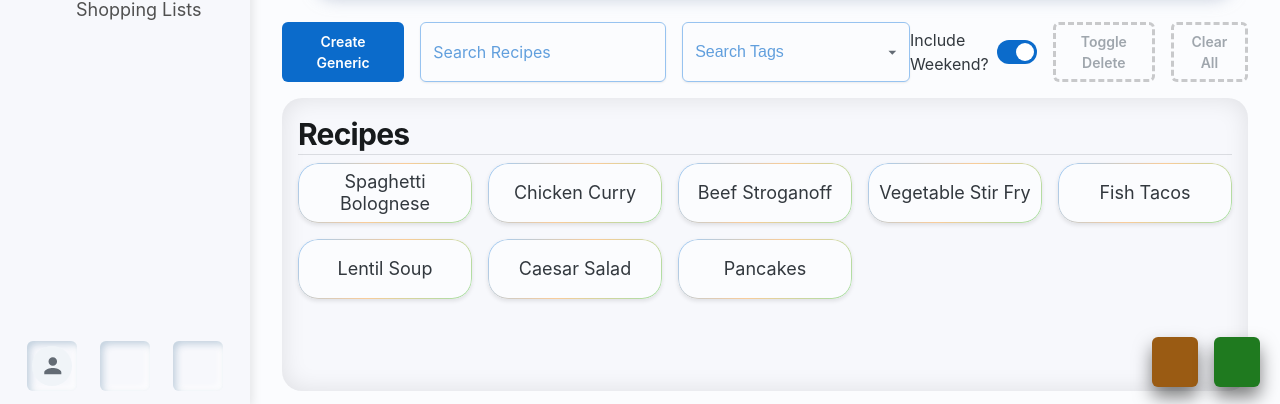
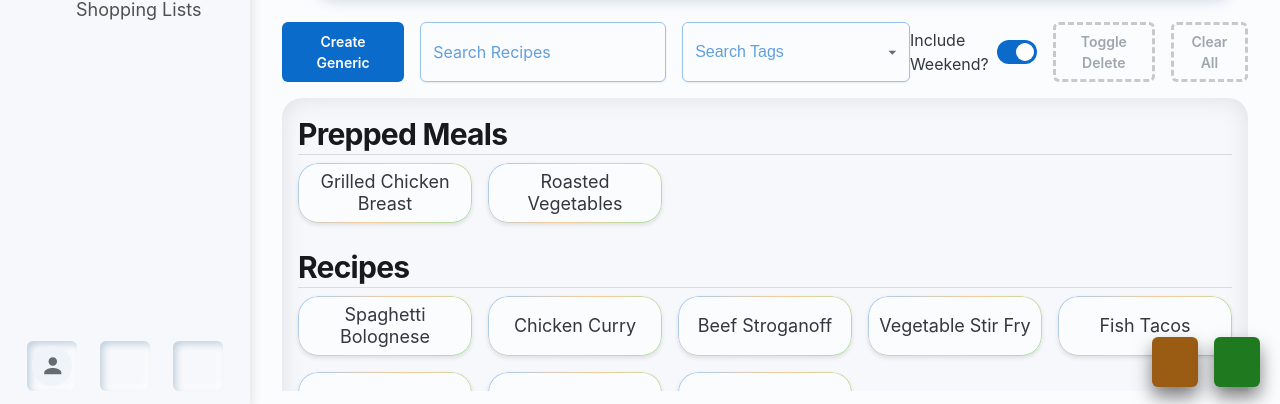
Before and after one commit to jangers1/meal-planning, a React (Vite) app: page /meal-plan in a window 1280 px wide. Shown: the part 393-797 px from the top of the page. Built offline with nearby package versions, Linux system fonts and the light colour scheme; some icons are missing; a web font is replaced by a local one.

Commit message:
Created Prepped Meals store within meal-plan

```diff
--- a/src/features/meal-plan/components/week_plan/RecipeContainer.tsx
+++ b/src/features/meal-plan/components/week_plan/RecipeContainer.tsx
@@ -4,20 +4,21 @@ import EditIcon from '@mui/icons-material/Edit';
 import DoneIcon from '@mui/icons-material/Done';
 import {DeletableItem, DeleteModeProvider} from "../../../../shared/components/ui/DeleteModeProvider.tsx";
 import {useDeleteMode} from "../../../../shared/hooks/useDeleteMode.ts";
-import type {GenericRecipe, Recipe} from "../../types/recipe.types";
+import type {GenericRecipe, PrepedMeal, Recipe} from "../../types/recipe.types";
 import DraggableRecipeCard from "./DraggableRecipeCard";
 import {RecipeContainerSkeleton} from "./RecipeContainerSkeleton";
 import {useMemo} from "react";
 
 interface RecipeContainerProps {
     genericRecipes: GenericRecipe[];
+    prepedMeals: PrepedMeal[];
     recipes: Recipe[];
     isLoading: boolean;
     onDeleteGeneric?: (id: number) => void;
     getRecipeUsageCount: (recipeId: number) => number;
 }
 
-function RecipeContainer({genericRecipes, recipes, isLoading, onDeleteGeneric, getRecipeUsageCount}: RecipeContainerProps) {
+function RecipeContainer({genericRecipes, prepedMeals, recipes, isLoading, onDeleteGeneric, getRecipeUsageCount}: RecipeContainerProps) {
     if (isLoading) {
         return <RecipeContainerSkeleton count={8} />;
     }
@@ -26,6 +27,7 @@ function RecipeContainer({genericRecipes, recipes, isLoading, onDeleteGeneric, g
         <DeleteModeProvider>
             <RecipeContainerInner
                 genericRecipes={genericRecipes}
+                prepedMeals={prepedMeals}
                 recipes={recipes}
                 onDeleteGeneric={onDeleteGeneric}
                 getRecipeUsageCount={getRecipeUsageCount}
@@ -35,7 +37,7 @@ function RecipeContainer({genericRecipes, recipes, isLoading, onDeleteGeneric, g
 }
 
 // Inner component that uses the delete mode hook
-function RecipeContainerInner({genericRecipes, recipes, onDeleteGeneric, getRecipeUsageCount}: Omit<RecipeContainerProps, 'isLoading'>) {
+function RecipeContainerInner({genericRecipes, prepedMeals, recipes, onDeleteGeneric, getRecipeUsageCount}: Omit<RecipeContainerProps, 'isLoading'>) {
     const {isDeleteMode, setDeleteMode} = useDeleteMode();
 
     const handleEditClick = () => {
@@ -48,6 +50,12 @@ function RecipeContainerInner({genericRecipes, recipes, onDeleteGeneric, getReci
             return getRecipeUsageCount(b.id) - getRecipeUsageCount(a.id);
         });
     }, [genericRecipes, getRecipeUsageCount]);
+
+    const sortedPrepedMeals = useMemo(() => {
+        return [...prepedMeals].sort((a, b) => {
+            return getRecipeUsageCount(b.id) - getRecipeUsageCount(a.id);
+        });
+    }, [prepedMeals, getRecipeUsageCount]);
 
     const sortedRecipes = useMemo(() => {
         return [...recipes].sort((a, b) => {
@@ -118,7 +126,7 @@ function RecipeContainerInner({genericRecipes, recipes, onDeleteGeneric, getReci
                                     key={recipe.id}
                                     itemId={recipe.id}
                                     onDelete={() => onDeleteGeneric?.(recipe.id)}
-                                    deleteButtonPosition='top-right'
+                                    deleteButtonPosition='top-left'
                                 >
                                     <DraggableRecipeCard
                                         recipe={recipe}
@@ -141,6 +149,36 @@ function RecipeContainerInner({genericRecipes, recipes, onDeleteGeneric, getReci
                                 All generic recipes deleted. Click the checkmark to exit edit mode.
                             </Box>
                         ) : null}
+                    </Box>
+                </>
+            )}
+
+            {/* Prepped Meals Section */}
+            {prepedMeals.length > 0 && (
+                <>
+                    <Typography level={'h2'}>
+                        Prepped Meals
+                    </Typography>
+                    <Divider/>
+                    <Box
+                        sx={{
+                            mt: 1,
+                            mb: 3,
+                            display: 'grid',
+                            gridAutoRows: 'minmax(60px, auto)',
+                            // Match the slot width (day column minWidth is 150px)
+                            gridTemplateColumns: 'repeat(auto-fill, minmax(150px, 1fr))',
+                            gap: 2,
+                            alignContent: 'start',
+                        }}
+                    >
+                        {sortedPrepedMeals.map(meal => (
+                            <DraggableRecipeCard
+                                key={meal.id}
+                                recipe={meal}
+                                usageCount={getRecipeUsageCount(meal.id)}
+                            />
+                        ))}
                     </Box>
                 </>
             )}
--- a/src/features/meal-plan/components/week_plan/WeekPlanTab.tsx
+++ b/src/features/meal-plan/components/week_plan/WeekPlanTab.tsx
@@ -7,7 +7,7 @@ import type {DragEndEvent, DragStartEvent} from '@dnd-kit/core';
 import {DndContext} from '@dnd-kit/core';
 import {DragOverlay, useDragSensors} from '../../../../shared/dnd';
 import {useCallback, useMemo, useState} from 'react';
-import type {GenericRecipe, Recipe, RecipeItem} from '../../types/recipe.types';
+import type {GenericRecipe, PrepedMeal, Recipe, RecipeItem} from '../../types/recipe.types';
 import {useMealPlanState} from '../../hooks/useMealPlanState';
 import RecipeCardPlan from './RecipeCard';
 import {DeleteModeProvider} from '../../../../shared/components/ui/DeleteModeProvider';
@@ -15,6 +15,7 @@ import '../../../../shared/dnd/styles.css';
 
 interface WeekPlanTabProps {
     genericRecipes: GenericRecipe[];
+    prepedMeals: PrepedMeal[];
     recipes: Recipe[];
     isLoading: boolean;
     onCreateGeneric: (name: string) => void;
@@ -23,6 +24,7 @@ interface WeekPlanTabProps {
 
 export default function WeekPlanTab({
                                         genericRecipes,
+                                        prepedMeals,
                                         recipes,
                                         isLoading,
                                         onCreateGeneric,
@@ -50,8 +52,8 @@ export default function WeekPlanTab({
 
     // Get all recipes for lookup
     const allRecipes = useMemo<RecipeItem[]>(() => {
-        return [...genericRecipes, ...recipes];
-    }, [genericRecipes, recipes]);
+        return [...genericRecipes, ...prepedMeals, ...recipes];
+    }, [genericRecipes, prepedMeals, recipes]);
 
     // Use smart sensor that checks each draggable's isInSlot data
     const sensors = useDragSensors();
@@ -210,6 +212,7 @@ export default function WeekPlanTab({
 
             <RecipeContainer
                 genericRecipes={genericRecipes}
+                prepedMeals={prepedMeals}
                 recipes={recipes}
                 isLoading={isLoading}
                 onDeleteGeneric={onDeleteGeneric}
--- a/src/features/meal-plan/hooks/useRecipeManager.ts
+++ b/src/features/meal-plan/hooks/useRecipeManager.ts
@@ -1,21 +1,27 @@
-import { useState, useCallback, useEffect } from 'react';
-import type { GenericRecipe, Recipe, RecipeItem } from '../types/recipe.types';
+import {useCallback, useEffect, useState} from 'react';
+import type {GenericRecipe, PreppedMeal, Recipe, RecipeItem} from '../types/recipe.types';
 
 // Mock data for regular recipes - this could later be replaced with API calls
 const INITIAL_RECIPES: Recipe[] = [
-    { id: 1, title: 'Spaghetti Bolognese', type: 'recipe' },
-    { id: 2, title: 'Chicken Curry', type: 'recipe' },
-    { id: 3, title: 'Beef Stroganoff', type: 'recipe' },
-    { id: 4, title: 'Vegetable Stir Fry', type: 'recipe' },
-    { id: 5, title: 'Fish Tacos', type: 'recipe' },
-    { id: 6, title: 'Lentil Soup', type: 'recipe' },
-    { id: 7, title: 'Caesar Salad', type: 'recipe' },
-    { id: 8, title: 'Pancakes', type: 'recipe' },
+    {id: 1, title: 'Spaghetti Bolognese', type: 'recipe'},
+    {id: 2, title: 'Chicken Curry', type: 'recipe'},
+    {id: 3, title: 'Beef Stroganoff', type: 'recipe'},
+    {id: 4, title: 'Vegetable Stir Fry', type: 'recipe'},
+    {id: 5, title: 'Fish Tacos', type: 'recipe'},
+    {id: 6, title: 'Lentil Soup', type: 'recipe'},
+    {id: 7, title: 'Caesar Salad', type: 'recipe'},
+    {id: 8, title: 'Pancakes', type: 'recipe'},
+];
+
+const EXAMPLE_PREPPED_MEALS: PreppedMeal[] = [
+    {id: 101, title: 'Grilled Chicken Breast', type: 'prepped'},
+    {id: 102, title: 'Roasted Vegetables', type: 'prepped'},
 ];
 
 interface UseRecipeManagerReturn {
     // State
     genericRecipes: GenericRecipe[];
+    preppedMeals: PreppedMeal[];
     recipes: Recipe[];
     isLoading: boolean;
 
@@ -23,6 +29,11 @@ interface UseRecipeManagerReturn {
     createGenericRecipe: (title: string) => void;
     deleteGenericRecipe: (id: number) => void;
     updateGenericRecipe: (id: number, updates: Partial<GenericRecipe>) => void;
+
+    // Prepped meal operations
+    createPreppedMeal: (title: string) => void;
+    deletePreppedMeal: (id: number) => void;
+    updatePreppedMeal: (id: number, updates: Partial<PreppedMeal>) => void;
 
     // Regular recipe operations
     deleteRecipe: (id: number) => void;
@@ -35,6 +46,7 @@ interface UseRecipeManagerReturn {
 
 const useRecipeManager = (): UseRecipeManagerReturn => {
     const [genericRecipes, setGenericRecipes] = useState<GenericRecipe[]>([]);
+    const [preppedMeals, setPreppedMeals] = useState<PreppedMeal[]>([]);
     const [recipes, setRecipes] = useState<Recipe[]>([]);
     const [isLoading, setIsLoading] = useState(true);
 
@@ -42,6 +54,7 @@ const useRecipeManager = (): UseRecipeManagerReturn => {
     useEffect(() => {
         const timer = setTimeout(() => {
             setRecipes(INITIAL_RECIPES);
+            setPreppedMeals(EXAMPLE_PREPPED_MEALS);
             setIsLoading(false);
         }, 800);
 
@@ -65,7 +78,29 @@ const useRecipeManager = (): UseRecipeManagerReturn => {
     const updateGenericRecipe = useCallback((id: number, updates: Partial<GenericRecipe>) => {
         setGenericRecipes(prev =>
             prev.map(recipe =>
-                recipe.id === id ? { ...recipe, ...updates } : recipe
+                recipe.id === id ? {...recipe, ...updates} : recipe
+            )
+        );
+    }, []);
+
+    // Prepped meal operations
+    const createPreppedMeal = useCallback((title: string) => {
+        const newMeal: PreppedMeal = {
+            id: Date.now(),
+            title: title.trim(),
+            type: 'prepped'
+        };
+        setPreppedMeals(prev => [...prev, newMeal]);
+    }, []);
+
+    const deletePreppedMeal = useCallback((id: number) => {
+        setPreppedMeals(prev => prev.filter(meal => meal.id !== id));
+    }, []);
+
+    const updatePreppedMeal = useCallback((id: number, updates: Partial<PreppedMeal>) => {
+        setPreppedMeals(prev =>
+            prev.map(meal =>
+                meal.id === id ? {...meal, ...updates} : meal
             )
         );
     }, []);
@@ -78,15 +113,15 @@ const useRecipeManager = (): UseRecipeManagerReturn => {
     const updateRecipe = useCallback((id: number, updates: Partial<Recipe>) => {
         setRecipes(prev =>
             prev.map(recipe =>
-                recipe.id === id ? { ...recipe, ...updates } : recipe
+                recipe.id === id ? {...recipe, ...updates} : recipe
             )
         );
     }, []);
 
     // Combined operations
     const getAllRecipes = useCallback((): RecipeItem[] => {
-        return [...genericRecipes, ...recipes];
-    }, [genericRecipes, recipes]);
+        return [...genericRecipes, ...preppedMeals, ...recipes];
+    }, [genericRecipes, preppedMeals, recipes]);
 
     const getRecipeById = useCallback((id: number): RecipeItem | undefined => {
         return getAllRecipes().find(recipe => recipe.id === id);
@@ -95,6 +130,7 @@ const useRecipeManager = (): UseRecipeManagerReturn => {
     return {
         // State
         genericRecipes,
+        preppedMeals,
         recipes,
         isLoading,
 
@@ -102,6 +138,11 @@ const useRecipeManager = (): UseRecipeManagerReturn => {
         createGenericRecipe,
         deleteGenericRecipe,
         updateGenericRecipe,
+
+        // Prepped meal operations
+        createPreppedMeal,
+        deletePreppedMeal,
+        updatePreppedMeal,
 
         // Regular recipe operations
         deleteRecipe,
```
Also changed, not shown: src/features/meal-plan/MealPlan.tsx (+9 -1 lines), src/features/meal-plan/types/recipe.types.ts (+6 -1 lines).
